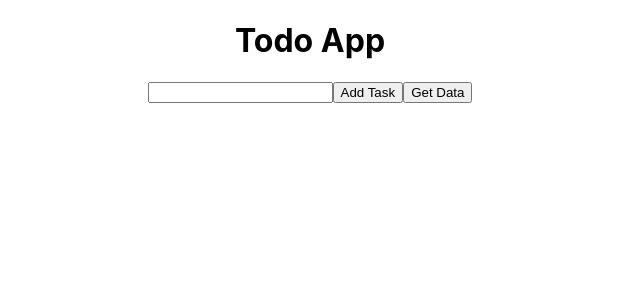
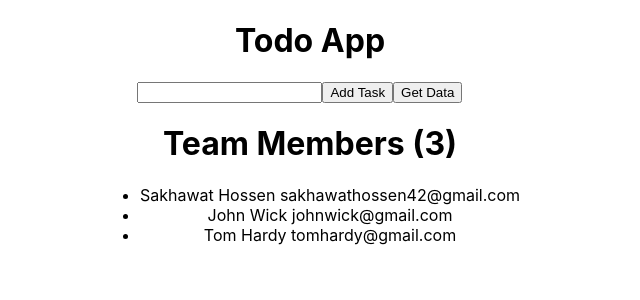
Before and after one commit to alifhs/todo, a React (Create React App) app: page / in a window 1280 px wide. Shown: the top 300 px of the page, without its empty margins (330-970 px from the left). Built offline with nearby package versions, Linux system fonts and the light colour scheme.

Commit message:
Add child component to parent component and pass props from parent to child and change parent state from child component

```diff
--- /dev/null
+++ b/src/components/Child.jsx
@@ -0,0 +1,30 @@
+import React from 'react';
+
+// const Output = () => {
+
+//     return (
+//         <div>
+//             <h1>Child Component</h1>
+//         </div>
+//     )
+// };
+
+const Output = ({allLists, updateList, name, email}) => {
+
+    const handleUpdate = () => {
+        // console.log("hello");
+        // console.log(allLists);
+        const filterList = allLists.filter((list) => list.name !== name);
+        console.log(filterList);
+        updateList(filterList);
+    };
+
+    return (
+        <span onClick={handleUpdate}>
+            {name} {email}
+        </span>
+    );
+
+}
+
+export default Output;
--- a/src/components/Input.jsx
+++ b/src/components/Input.jsx
@@ -1,7 +1,36 @@
 import React , {useState} from 'react'
 import axios from 'axios';
+import Child from './Child';
 
  const Input = () => {
+
+   const [lists, updateList] = useState([
+     {
+       name: "Sakhawat Hossen",
+       email: "sakhawathossen42@gmail.com"
+     },
+     {
+      name: "John Wick",
+      email: "johnwick@gmail.com"
+    },
+    {
+      name: "Tom Hardy",
+      email: "tomhardy@gmail.com"
+    }
+   ]);
+
+   console.log(lists);
+
+   const listsData = lists.map(({name, email}) => (
+     <li key={name.replace(" ", "").toLowerCase()}>
+       <Child
+        allLists = {lists}
+        updateList = {updateList}
+        name = {name}
+        email = {email}
+       />
+     </li>
+   ));
 
     const [input, setInput] = useState("");
     const [tasks, setTask] = useState([]);
@@ -47,6 +76,13 @@ const fetchData =()=> {
       <h1>{ data.name } </h1>
       <h2>{ data.fullname}</h2>
     </div>
+    <div>
+
+    <div className="App">
+      <h1>Team Members ({listsData.length})</h1>
+      <ul className="List">{listsData}</ul>
+    </div>
+    </div>
      {/* <p>{input}</p> */}
      {
          tasks.map((task, index)=> {
```
